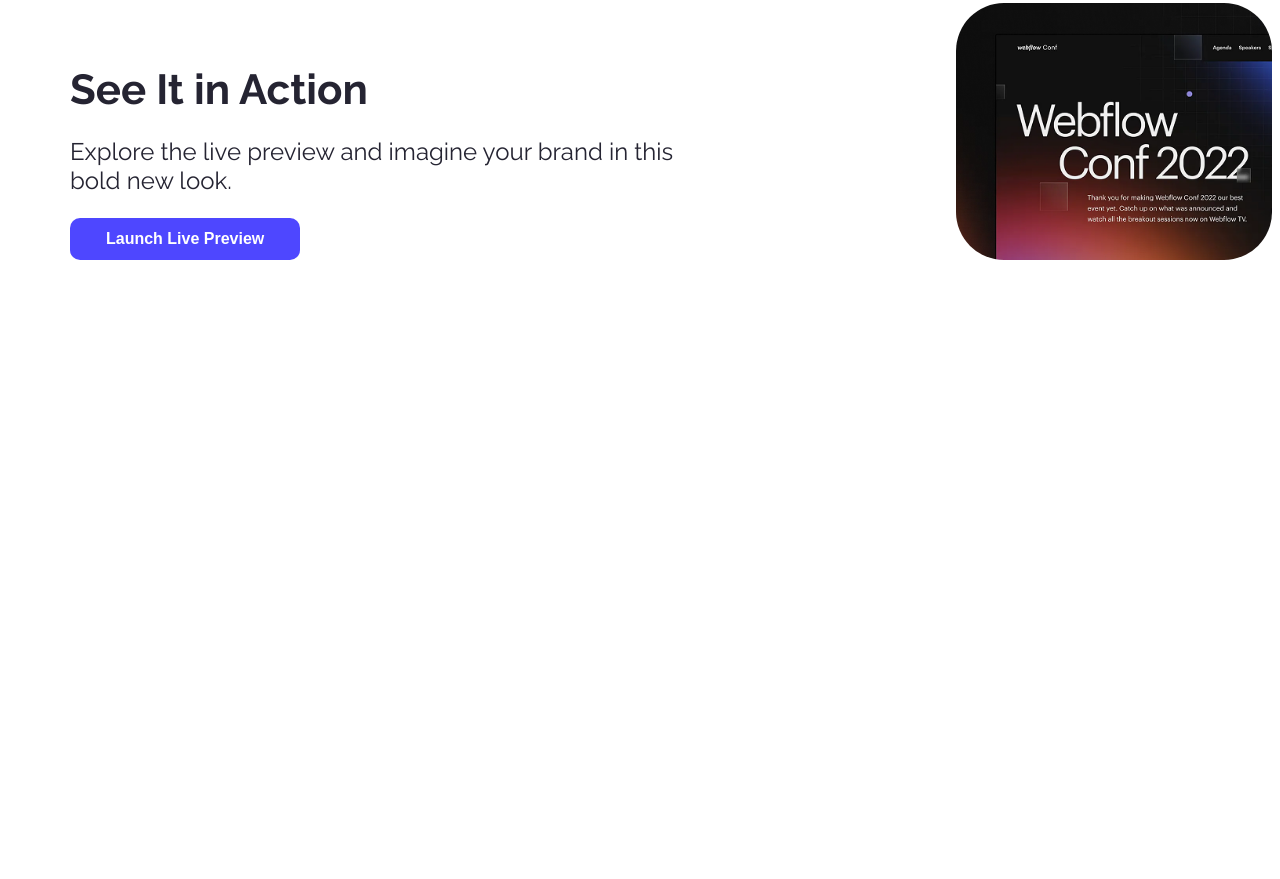
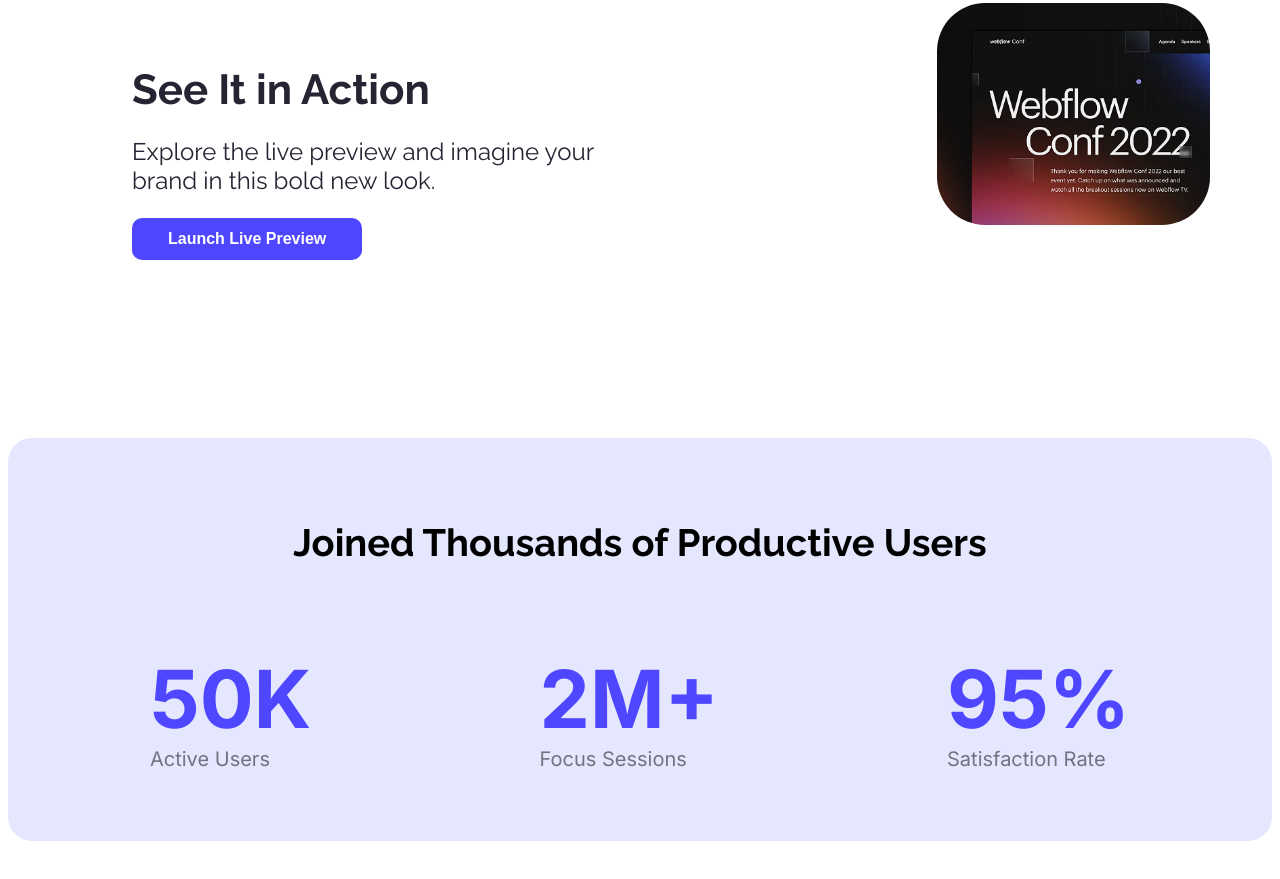
Before and after one commit to tahmid-codes-it/assignment-01, a plain HTML site: page index.html in a window 1280 px wide. Shown: the part 763-1642 px from the top of the page. Before the commit the page ends 1201 px from the top, so only its background shows below. Drawn offline with Linux system fonts and the light colour scheme.

Commit message:
added productive users section

```diff
--- a/index.html
+++ b/index.html
@@ -50,6 +50,25 @@
         </div>
 
 
+        <div class="user-section raleway-normal">
+            <h2 style="text-align: center;"> Joined Thousands of Productive Users</h2>
+            <div class="bottom inter-normal">
+                <div class="active-users">
+                    <h1>50K</h1>
+                    <p>Active Users</p>
+                </div>
+
+                <div class="Focus Sessions">
+                    <h1>2M+</h1>
+                    <p>Focus Sessions</p>
+                </div>
+                <div class="active-users">
+                    <h1>95%</h1>
+                    <p>Satisfaction Rate</p>
+                </div>
+            </div>
+        </div>
+
     </main>
 
 
--- a/style.css
+++ b/style.css
@@ -89,7 +89,7 @@ nav button {
 /* Action-section Styles */
 .action-section {
     display: flex;
-    max-width: 1440px;
+    max-width: 1140px;
     margin: 0 auto;
     justify-content: space-between;
     gap: 220px;
@@ -134,3 +134,39 @@ nav button {
 .action-image {
     border-radius: 48px;
 }
+
+/* Productive Users Section */
+
+.user-section{
+    max-width: 1140px;
+    background-color:#E5E7FF;
+    margin: 0 auto;
+    padding: 50px 142px;
+    border-radius: 24px;
+    margin-bottom: 137px;
+}
+
+.user-section h2{
+    font-size: 38px;
+    font-weight: bold;
+        /* margin: 0;
+    margin-bottom: 40px; */
+}
+
+.bottom{
+    display: flex;
+    justify-content: space-between;
+}
+
+.bottom h1{
+    font-size: 80px;
+    color: #4E47FF;
+    font-weight: bold;
+    margin-bottom: 0px;
+}
+.bottom p{
+      font-size: 20px;
+      color: #72737F;
+    font-weight: 400;
+    margin-top: 0px;
+}
```
